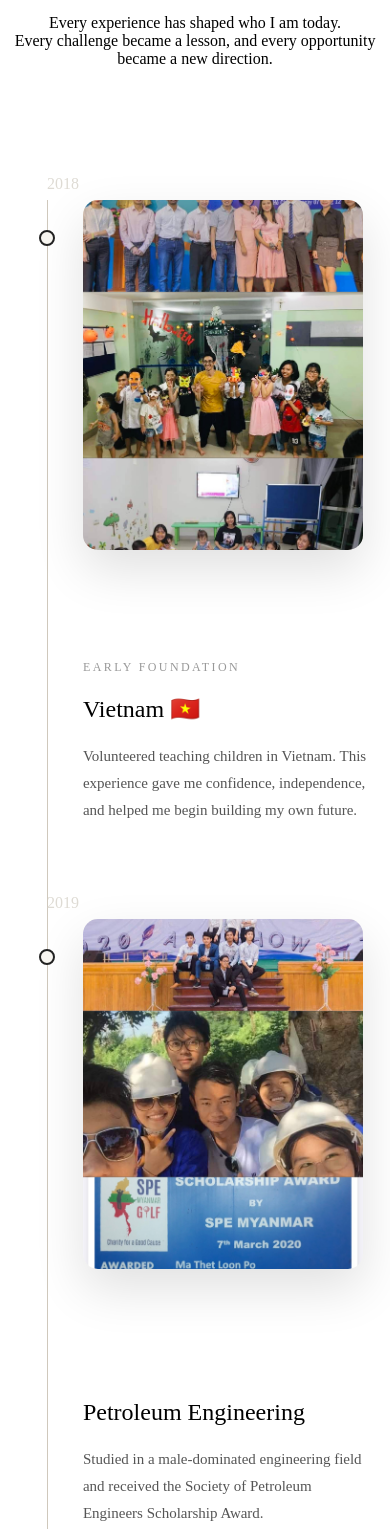
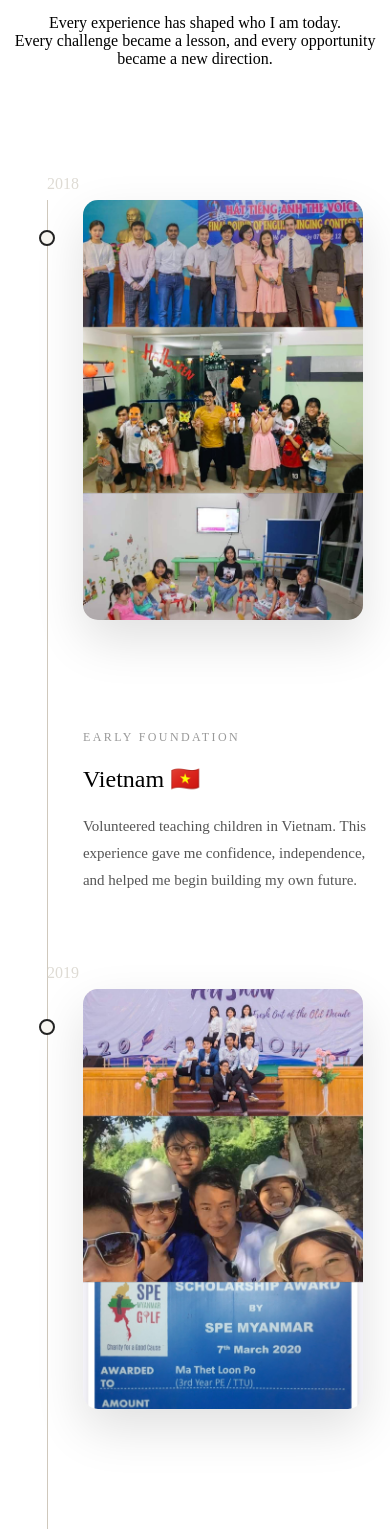
Before and after one commit to po-12365/thet-loon-po-portfolio, a Django app: page /journey/ in a window 390 px wide. Shown: the part 193-1722 px from the top of the page. Run offline with Django 5.2, Linux system fonts and the light colour scheme.

Commit message:
Fix journey page layout, reflection section, and image sizing

```diff
--- a/portfolio/static/portfolio/journey.css
+++ b/portfolio/static/portfolio/journey.css
@@ -255,7 +255,7 @@ html {
 
     width:280px;
 
-    height:360px;
+    height:420px;
 
     overflow:hidden;
 
@@ -656,7 +656,7 @@ html {
 
     width:280px;
 
-    height:350px;
+    height:420px;
 
     margin:0;
 
```
